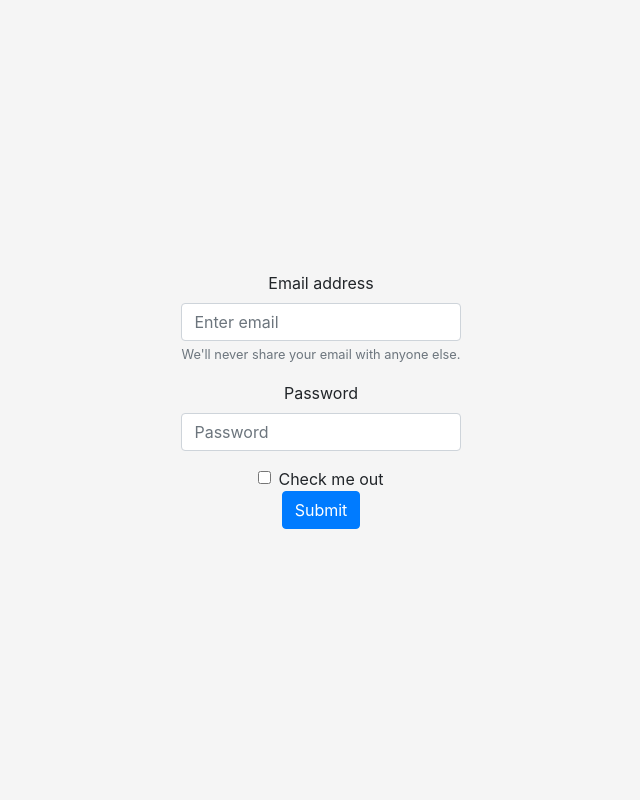
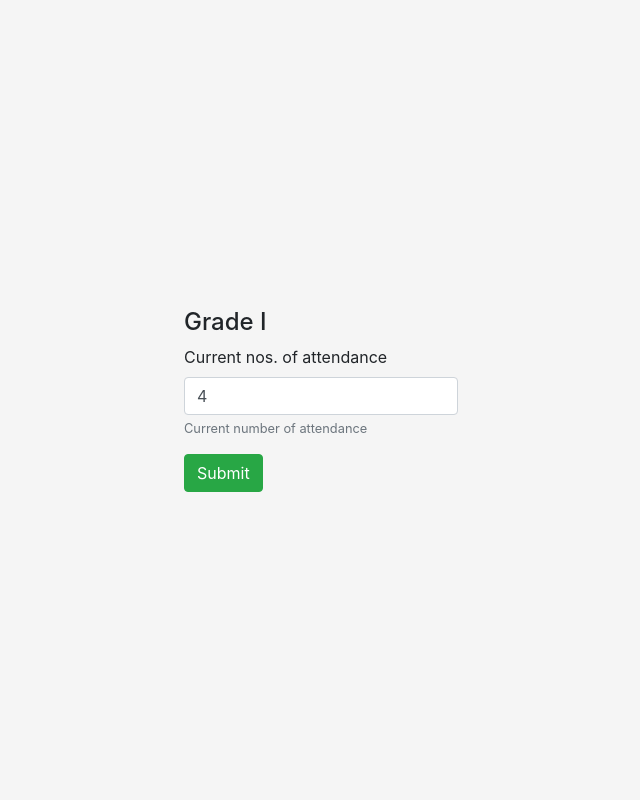
Before and after one commit to codepoint2020/personal_attendance_calculator, a PHP site: page /form_encode.php?grade_id=1 in a window 1280 px wide. Shown: the whole page, without its empty margins (319-959 px from the left). Run offline with PHP 8.4, Linux system fonts and the light colour scheme; data comes from the database, SQL or seed files in the repository.

Commit message:
modified form_encode.php and added new sql query on it

```diff
--- a/encode.php
+++ b/encode.php
@@ -34,7 +34,7 @@ include 'inc/header.php';
       <p class="mb-3 h2"><?php echo '1'; ?></p>
 
       <?php ?>
-      <button class="mt-4 btn btn-lg pink btn-block" name="btn_edit">Edit</button>
+      <a class="mt-4 btn btn-lg pink btn-block" href="form_encode.php?grade_id=<?php echo $row['id']; ?>">Edit</a>
       <?php ?>
       <button class="mt-4 btn btn-lg btn-success btn-block" name="btn_update">Update</button>
       <?php ?>
--- a/form_encode.php
+++ b/form_encode.php
@@ -4,25 +4,27 @@ include 'inc/config.php';
 include 'inc/process.php';
 include 'inc/header.php';
 
+if (isset($_GET["grade_id"])) {
+  $grade_id = $_GET["grade_id"];
+}
+
+$conn = $conn->query("SELECT * FROM grade_levels WHERE grade_id_no = $grade_id; ");
+$row = $conn->fetch_assoc();
+
+
 ?>
     <title>UA App</title>
 </head>
-<body class="text-center">
+<body>
 <form action="form_encode.php" method="POST">
   <div class="form-group">
-    <label for="exampleInputEmail1">Email address</label>
-    <input type="email" class="form-control" id="exampleInputEmail1" aria-describedby="emailHelp" placeholder="Enter email">
-    <small id="emailHelp" class="form-text text-muted">We'll never share your email with anyone else.</small>
+    <h1 class="h4"><?php echo ucwords($row["grade_name"]); ?></h1>
+    <label for="cur_no_attendance">Current nos. of attendance</label>
+    <input type="email" class="form-control" id="cur_no_attendance" value="<?php echo $row["no_attendance"] ?>">
+    <small id="emailHelp" class="form-text text-muted">Current number of attendance</small>
   </div>
-  <div class="form-group">
-    <label for="exampleInputPassword1">Password</label>
-    <input type="password" class="form-control" id="exampleInputPassword1" placeholder="Password">
-  </div>
-  <div class="form-check">
-    <input type="checkbox" class="form-check-input" id="exampleCheck1">
-    <label class="form-check-label" for="exampleCheck1">Check me out</label>
-  </div>
-  <button type="submit" class="btn btn-primary">Submit</button>
+
+  <button type="submit" class="btn btn-success">Submit</button>
 </form>
 
 
--- a/index.php
+++ b/index.php
@@ -39,9 +39,3 @@ include 'inc/header.php';
     <script src="script.js"></script>
 </body>
 </html>
-
-<!-- test only -->
-<!-- test only -->
-<!-- test only 2--------------->
-
-<!-- test only 3--------------->
```
Also changed, not shown: inc/process.php (line endings or trailing spaces).
